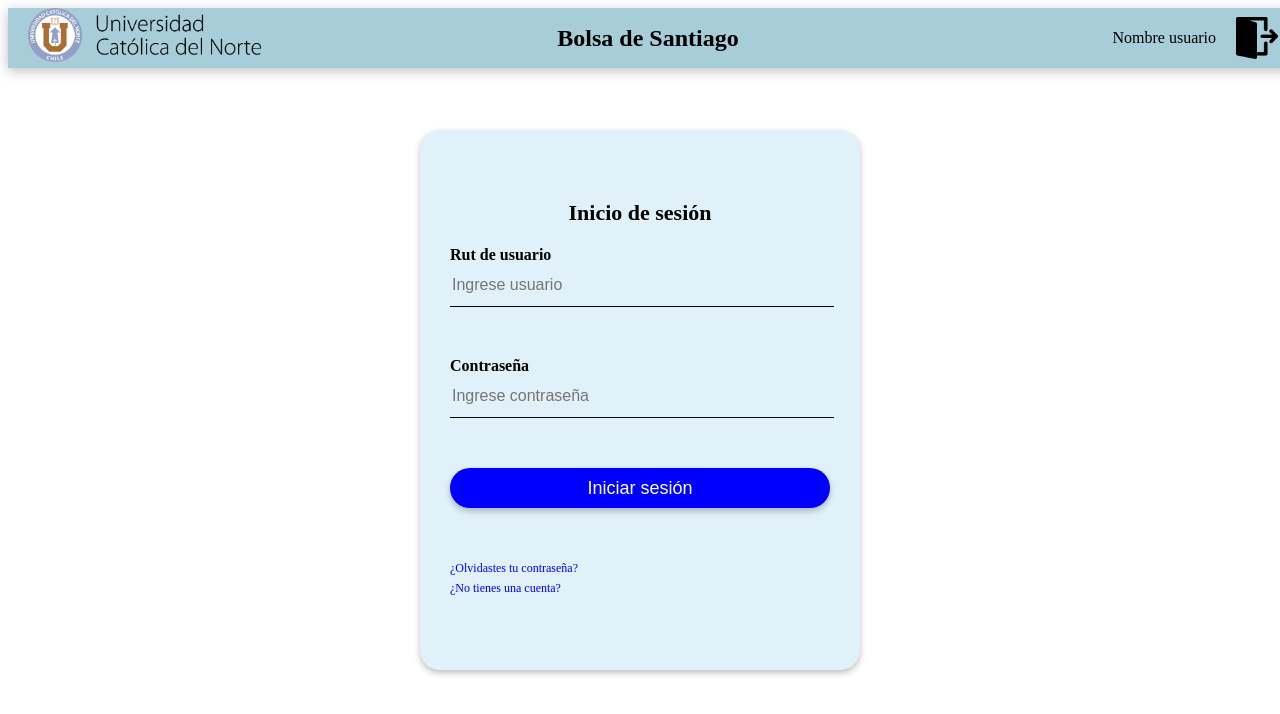
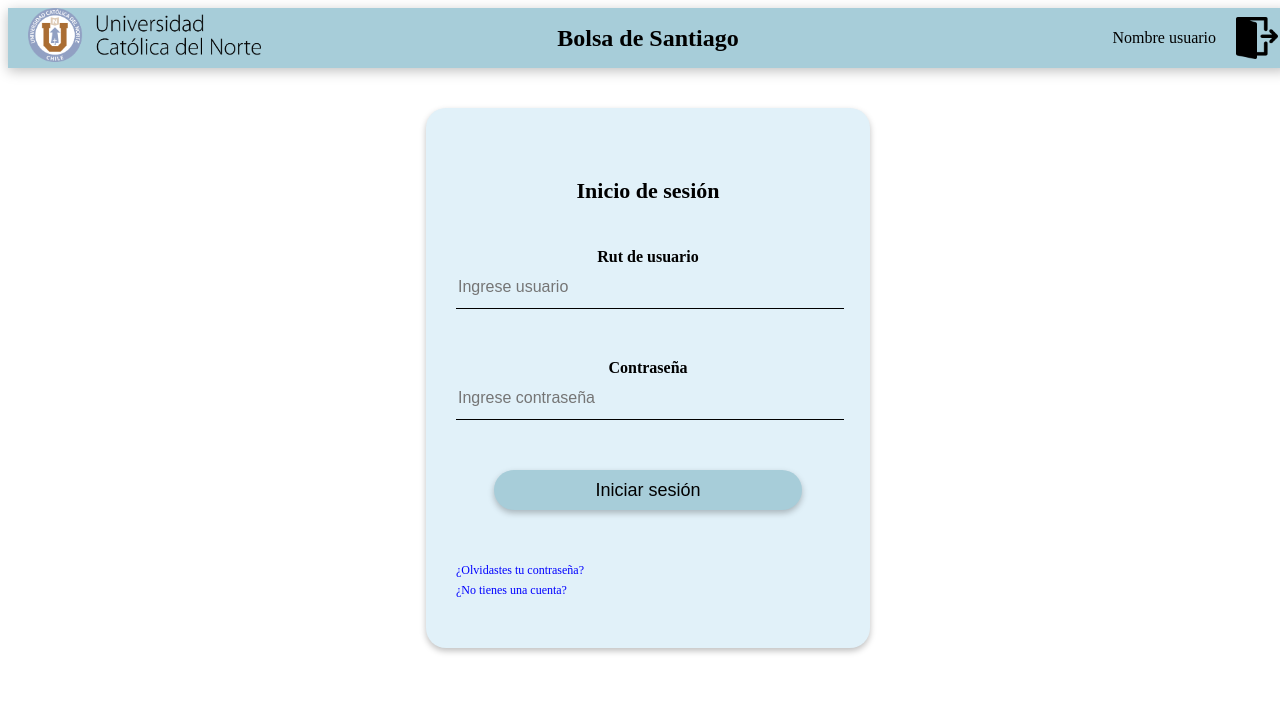
Before and after one commit to Michea1023/ucn_share_market, a React (Create React App) app in the folder frontend/: page / in a window 1280 px wide. Shown: the top 714 px of the page. Built offline with nearby package versions, Linux system fonts and the light colour scheme; the HTML template or start-up script is replaced by a standard one.

Commit message:
feat: registro

```diff
--- a/frontend/src/Pages/Login.js
+++ b/frontend/src/Pages/Login.js
@@ -1,15 +1,16 @@
-import React, {Component} from "react";
+import React, {Component, useContext} from "react";
 import BarraPrincipal from "../components/NavBar/BarraPrincipal";
 //import logoucn from "../../static/images/logo-ucn.png";
 // iba en la linea 24
 //<!--<img className="avatar" src={logoucn} /*src="/img/logo-ucn.png"*/ alt="Logo de ucn"/>-->
 import styled from "styled-components";
+import {Submit1} from "../components/Styled";
+import AuthContext from "../context/AuthContext";
 
 const Gridlogin = styled.div`
-  display:flex;
-  flex-direction: column;
-
-
+  display:grid;
+  grid-template-columns: 1fr;
+  grid-templates-rows: 60px auto;
   width: 100vw;
 
 `;
@@ -24,13 +25,22 @@ const avatar  = styled.div`
 `;
 
 const Gridlogin1 = styled.div`
-  width: 380px;
+  grid-row: 2;
+  width: 30vw;
   height: 50vh;
   background:#E1F1F9 ;
-  top: 50%;
-  left: 50%;
-  position: absolute;
-  transform: translate(-50%,-50%);
+
+  display: grid;
+  grid-template-columns: 1fr;
+  grid-template-rows: 70px auto;
+  grid-template-areas:
+  "a1"
+  "a2"
+  "a3";
+
+
+  justify-self: center;
+  margin:40px;
   padding: 70px 30px ;
   border-radius: 20px;
   box-shadow: 0px 3px 6px rgba(0, 0, 0, 0.252);
@@ -54,6 +64,7 @@ const H1 = styled.h1`
   padding:0 0 20px ;
   text-align: center;
   font-size: 22px;
+  grid-area: a1;
 
 `;
 
@@ -94,18 +105,6 @@ const Password1= styled.input`
   color: black;
   font-size:16px ;
 `;
-const Submit1 = styled.input`
-  width: 100%;
-  margin-bottom: 50px;
-  border: none;
-  outline: none;
-  height: 40px;
-  box-shadow: 0px 3px 6px rgba(0, 0, 0, 0.252);
-  background: blue;
-  color: white;
-  font-size: 18px;
-  border-radius: 20px;
-`;
 
 const A1 = styled.a`
   text-decoration: none;
@@ -118,12 +117,28 @@ const A1 = styled.a`
 }
 `;
 
-export default class Login extends Component{
-    constructor(props) {
-        super(props);
-    }
+const  Form = styled.form`
+    grid-area: a2;
+    text-align: center;
+`;
 
-    render(){
+const B = styled.div`
+    grid-area: a3;
+`;
+
+export default function Login(){
+
+    const { loginUser } = useContext(AuthContext);
+    const handleSubmit = e => {
+        e.preventDefault();
+        const rut = e.target.rut.value;
+        const password = e.target.password.value;
+        rut.length > 0 && loginUser(rut, password);
+    };
+
+
+
+
     return (
             <Gridlogin>
                 <div >
@@ -137,27 +152,28 @@ export default class Login extends Component{
 
 
                         <H1>Inicio de sesión</H1>
-                    <form>
+                        <Form>
                             <Label1>Rut de usuario</Label1>
-                        <Text1 placeholder="Ingrese usuario"></Text1>
+                            <Text1 placeholder="Ingrese usuario" id="rut"></Text1>
 
                             <Label1>Contraseña</Label1>
-                        <Password1 type ="password" placeholder="Ingrese contraseña"></Password1>
+                            <Password1 type ="password" placeholder="Ingrese contraseña" id="password"></Password1>
 
                             <Submit1 type ="submit" value ="Iniciar sesión"></Submit1>
 
+
+
+
+                        </Form>
+                        <B>
                             <A1 href="#">¿Olvidastes tu contraseña?</A1><br>
                             </br>
-                        <A1 href="#">¿No tienes una cuenta?</A1>
+                            <A1 href="/register">¿No tienes una cuenta?</A1>
+                        </B>
 
-
-                    </form>
                 </Gridlogin1>
 
 
             </Gridlogin>
         )
 }
-
-
-}
--- a/frontend/src/Pages/Register.js
+++ b/frontend/src/Pages/Register.js
@@ -2,6 +2,7 @@ import React, {Component, useContext, useState} from "react";
 import BarraPrincipal from "../components/NavBar/BarraPrincipal";
 import styled from "styled-components";
 import AuthContext from "../context/AuthContext";
+import {Submit1} from "../components/Styled";
 
 const GridPrincipal = styled.div`
     display:grid;
@@ -22,7 +23,7 @@ const Gridregister = styled.div`
   border-radius: 20px;
   box-shadow: 0px 3px 6px rgba(0, 0, 0, 0.252);
   a:hover{
-  color:white;
+  color:black;
   text-decoration: none;
   display:flex;
   flex-direction: column;
@@ -57,23 +58,18 @@ const P1 = styled.p`
   align-self: center;
 `;
 
-const Submit1 = styled.input`
-  width: 80%;
-  margin-bottom: 50px;
-  border: none;
-  outline: none;
-  height: 40px;
-  align-self: center;
-  background: blue;
-  color: white;
-  font-size: 18px;
-  border-radius: 20px;
-  box-shadow: 0px 3px 6px rgba(0, 0, 0, 0.252);
-`;
+
 
 const Form = styled.form`
     display: flex;
     flex-direction: column;
+`
+
+const P = styled.p`
+    align-self: center;
+    color: red;
+    margin-top:0;
+    margin-button:25px;
 `;
 // Aca va las variables para el registro con la respectiva funcion
 
@@ -103,18 +99,26 @@ export default function Register(){
                 <Form onSubmit={handleSubmit}>
                     <Controls type="text" name="rut" id="rut" placeholder="Rut" onChange={e => setRut(e.target.value)} required></Controls>
                     <Controls type="text" name="nombres" id="nombres" placeholder="Nombre completo" onChange={e => setFull_name(e.target.value)} required></Controls>
-                    <Controls type="text" name="carrera" id="career" placeholder="Carrera" onChange={e => setCareer(e.target.value)} required></Controls>
+                    <>
+                        <datalist id="carreras">
+                            <option value="ICCI">Ingenieria Civil en Computacion e Informatica</option>
+                            <option value="ICI">Ingenieria Civil Industrial</option>
+                        </datalist>
+                        <Controls list="carreras"  type="text" name="carrera" id="career" placeholder="Carrera" onChange={e => setCareer(e.target.value)} required></Controls>
+                    </>
+
+
                     <Controls type="email" name="correo" id="email" placeholder="Correo institucional" onChange={e => setEmail(e.target.value)} required></Controls>
                     <Controls type="password" name="contraseña" id="password" placeholder="Contraseña" onChange={e => setPassword(e.target.value)} required></Controls>
                     <>
                         <Controls type="password" name="contraseña" id="password2" placeholder="Repetir contraseña" onChange={e => setPassword2(e.target.value)} required></Controls>
-                        <p>{password2 !== password ? "xd" : ""}</p>
+                        <P>{password2 !== password ? "Las contraseñas no coinciden" : ""}</P>
                     </>
 
 
                     <Submit1 type ="submit" value ="Registrarse"></Submit1>
                 </Form>
-                <P1><a href ="#">¿Ya tengo cuenta?</a></P1>
+                <P1><a href ="/">¿Ya tengo cuenta?</a></P1>
             </Gridregister>
 
 
--- a/frontend/src/components/Styled.js
+++ b/frontend/src/components/Styled.js
@@ -42,3 +42,28 @@ export const Button = styled.button`
     box-shadow: 0px 3px 6px rgba(0, 0, 0, 0.252);
     margin:10px;
 `;
+
+export const Submit1 = styled.input`
+  width: 80%;
+  margin-bottom: 50px;
+  border: none;
+  outline: none;
+  height: 40px;
+  align-self: center;
+  background: #A7CDD9;
+  color: #000000;
+  font-size: 18px;
+  border-radius: 20px;
+  text-align: center;
+  justify-self: center;
+  justify-items: center;
+  align-content: center;
+  box-shadow: 0px 3px 6px rgba(0, 0, 0, 0.252);
+  &:hover{
+    color: #4F5256;
+    cursor: pointer;
+  }
+  &:active{
+     box-shadow: 0px 1px 3px rgba(0, 0, 0, 0.262);
+  }
+`;
--- a/frontend/src/context/AuthContext.js
+++ b/frontend/src/context/AuthContext.js
@@ -24,6 +24,28 @@ export const AuthProvider = ({children}) => {
 
     const history = useHistory();
 
+    const loginUser = async (username, password) => {
+        const response = await fetch("http://127.0.0.1:8000/api/login", {
+            method: "POST",
+            headers: {
+                "Content-Type": "application/json"
+             },
+            body: JSON.stringify({
+                username,
+                password
+            })
+        });
+        const data = await response.json();
+
+        if (response.status === 200) {
+            setAuthTokens(data);
+            setUser(jwt_decode(data.access));
+            localStorage.setItem("authTokens", JSON.stringify(data));
+            history.push("/home");
+        } else {
+            alert("Ups!");
+        }
+    };
 
     const registerUser = async (rut, password, password2, email, full_name, career) => {
         const data = {
@@ -37,7 +59,6 @@ export const AuthProvider = ({children}) => {
 
         console.log(JSON.stringify(data))
 
-
         const response = await fetch("http://127.0.0.1:8000/api/create-user", {
             method: "POST",
             headers: {
@@ -47,14 +68,13 @@ export const AuthProvider = ({children}) => {
         })
             .then(response => response.json())
             .then(data => {
-                console.log("Success:", data);
+                alert("Registro exitoso")
+                history.push("/")
             })
             .catch((error) => {
                 console.log("Error:",(error))
             })
     };
-
-
 
     useEffect(() => {
         if (authTokens) {
@@ -69,6 +89,7 @@ export const AuthProvider = ({children}) => {
         authTokens,
         setAuthTokens,
         registerUser,
+        loginUser
     };
 
     return (
@@ -76,5 +97,4 @@ export const AuthProvider = ({children}) => {
           {loading ? null : children}
         </AuthContext.Provider>
     );
-
 };
```
Also changed, not shown: frontend/static/frontend/main.js, 1 other file (tests, documents, lock files or other folders). Lines whose indentation alone changed are shown as unchanged.
